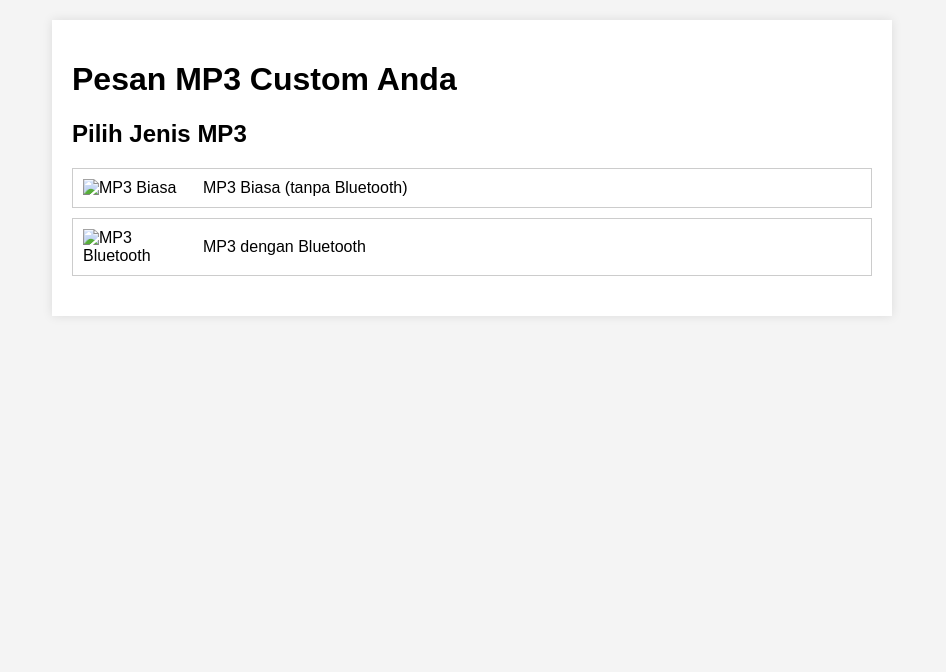
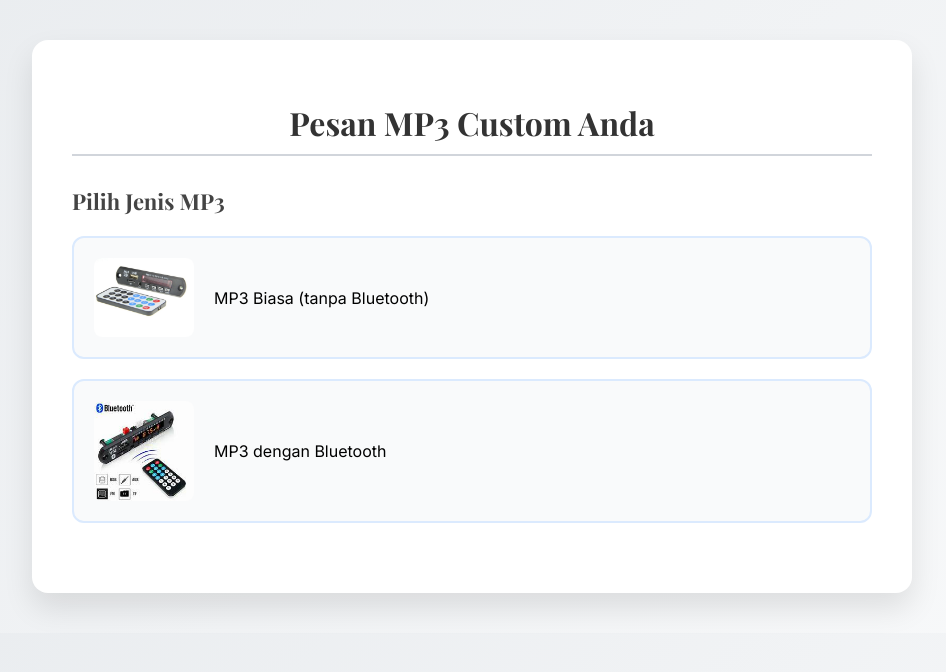
Before and after one commit to Ah51sdnbhd/A.H-5.1-shop, a plain HTML site: page index.html in a window 1280 px wide. Shown: the whole page, without its empty margins (168-1114 px from the left). Drawn offline with nearby package versions, Linux system fonts and the light colour scheme.

Commit message:
Update index.html

```diff
--- a/index.html
+++ b/index.html
@@ -3,59 +3,107 @@
 <head>
   <meta charset="UTF-8">
   <meta name="viewport" content="width=device-width, initial-scale=1">
-  <title>A.H 5.1 shop</title>
+  <title>A.H 5.1 Shop</title>
+  <!-- Tipografi elegan -->
+  <link href="https://fonts.googleapis.com/css2?family=Inter:wght@400;600&family=Playfair+Display:wght@700&display=swap" rel="stylesheet">
   <style>
+    /* Latar belakang dengan gradasi lembut */
     body {
-      font-family: Arial, sans-serif;
-      background-color: #f4f4f4;
+      font-family: 'Inter', sans-serif;
+      background: linear-gradient(135deg, #e9ecef, #f8f9fa);
       margin: 0;
-      padding: 20px;
+      padding: 40px 20px;
     }
+
+    /* Kontainer utama dengan bayang-bayang halus dan sudut lengkung */
     .container {
       max-width: 800px;
-      margin: 0 auto;
-      background: #fff;
+      margin: auto;
+      background: #ffffff;
+      padding: 40px;
+      border-radius: 16px;
+      box-shadow: 0 15px 30px rgba(0, 0, 0, 0.1);
+      transition: transform 0.3s ease;
+    }
+
+    .container:hover {
+      transform: translateY(-3px);
+    }
+
+    /* Tajuk utama dengan font Playfair Display */
+    h1 {
+      text-align: center;
+      color: #333;
+      font-family: 'Playfair Display', serif;
+      margin-bottom: 30px;
+      border-bottom: 2px solid #d1d5db;
+      padding-bottom: 10px;
+    }
+
+    .option-section {
+      margin: 30px 0;
+    }
+
+    .option-section h2 {
+      color: #444;
+      font-size: 22px;
+      margin-bottom: 20px;
+      font-family: 'Playfair Display', serif;
+    }
+
+    /* Gaya pilihan dengan animasi halus */
+    .option {
+      border: 2px solid #dbeafe;
       padding: 20px;
-      box-shadow: 0 0 10px rgba(0,0,0,0.1);
-    }
-    .option-section {
       margin-bottom: 20px;
-    }
-    .option-section h2 {
-      margin-top: 0;
-    }
-    .option {
-      border: 1px solid #ccc;
-      padding: 10px;
-      margin-bottom: 10px;
       display: flex;
       align-items: center;
       cursor: pointer;
-      transition: background-color 0.3s;
+      border-radius: 12px;
+      background: #f9fafb;
+      transition: transform 0.3s ease, background-color 0.3s ease, box-shadow 0.3s ease;
     }
+
     .option:hover {
-      background-color: #f0f0f0;
+      background-color: #e0f2fe;
+      transform: scale(1.02);
+      box-shadow: 0 5px 15px rgba(0, 0, 0, 0.08);
     }
+
     .option img {
       width: 100px;
       height: auto;
+      border-radius: 8px;
       margin-right: 20px;
     }
+
     .hidden {
       display: none;
     }
+
+    /* Butang dengan gradasi dan animasi hover */
     button {
-      background-color: #25D366;
+      background: linear-gradient(135deg, #2563eb, #1d4ed8);
       color: white;
       border: none;
-      padding: 10px 20px;
+      padding: 12px 24px;
       font-size: 16px;
       cursor: pointer;
-      border-radius: 5px;
-      margin-right: 10px;
+      border-radius: 8px;
+      transition: background 0.3s ease, transform 0.3s ease;
+      margin: 5px;
     }
+
     button:hover {
-      background-color: #1ebe5a;
+      background: linear-gradient(135deg, #1d4ed8, #2563eb);
+      transform: translateY(-2px);
+    }
+
+    /* Ringkasan pesanan dengan tipografi yang jelas */
+    #orderSummary {
+      font-size: 16px;
+      color: #333;
+      line-height: 1.6;
     }
   </style>
 </head>
@@ -67,11 +115,11 @@
     <div class="option-section" id="mp3Selection">
       <h2>Pilih Jenis MP3</h2>
       <div class="option" onclick="selectMP3('biasa')">
-        <img src="kit tanpa bluetooth.jpg" alt="MP3 Biasa">
+        <img src="kittanpabluetooth.jpg" alt="MP3 Biasa">
         <span>MP3 Biasa (tanpa Bluetooth)</span>
       </div>
       <div class="option" onclick="selectMP3('bluetooth')">
-        <img src="kit bluetooth.jpg" alt="MP3 Bluetooth">
+        <img src="kitbluetooth.jpg" alt="MP3 Bluetooth">
         <span>MP3 dengan Bluetooth</span>
       </div>
     </div>
@@ -83,20 +131,21 @@
       <button onclick="selectAmplifierOption('iya')">Iya</button>
     </div>
 
-    <!-- Pilihan Amplifier (satu opsi sahaja) -->
+    <!-- Pilihan Amplifier -->
     <div class="option-section hidden" id="amplifierSelection">
       <h2>Pilih Amplifier</h2>
       <div class="option" onclick="selectAmplifier('pam8403')">
-        <img src="placeholder.jpg" alt="Amplifier PAM 8403">
+        <img src="OIP.jpg" alt="Amplifier PAM 8403">
         <span>Amplifier PAM 8403</span>
       </div>
     </div>
 
-    <!-- Ringkasan Pesanan dan Butang WhatsApp -->
+    <!-- Ringkasan Pesanan -->
     <div class="option-section hidden" id="orderSection">
       <h2>Pesanan Anda</h2>
       <p id="orderSummary"></p>
-      <button onclick="submitOrder()">Buat Pesanan melalui WhatsApp</button>
+      <P><strong>box untuk tempat kit nya sudah dapat ya</strong></P>
+      <button onclick="submitOrder()">Buat Pesanan via WhatsApp</button>
     </div>
   </div>
 
@@ -107,14 +156,12 @@
       amplifier: ''
     };
 
-    // Pilihan jenis MP3
     function selectMP3(type) {
       order.mp3 = (type === 'biasa') ? 'MP3 Biasa (tanpa Bluetooth)' : 'MP3 dengan Bluetooth';
       document.getElementById('mp3Selection').classList.add('hidden');
       document.getElementById('amplifierQuestion').classList.remove('hidden');
     }
 
-    // Pilihan penggunaan amplifier
     function selectAmplifierOption(option) {
       order.amplifierUsed = (option === 'iya') ? 'Menggunakan Amplifier' : 'Tanpa Amplifier';
       document.getElementById('amplifierQuestion').classList.add('hidden');
@@ -126,7 +173,6 @@
       }
     }
 
-    // Pilihan amplifier yang dipilih
     function selectAmplifier(amplifier) {
       order.amplifier = 'Amplifier PAM 8403';
       document.getElementById('amplifierSelection').classList.add('hidden');
@@ -134,20 +180,16 @@
       document.getElementById('orderSection').classList.remove('hidden');
     }
 
-    // Kemas kini ringkasan pesanan
     function updateOrderSummary() {
-      let summary = `Jenis MP3: ${order.mp3}<br>`;
-      summary += `Amplifier: ${order.amplifierUsed}`;
+      let summary = `Jenis MP3: ${order.mp3}<br>Amplifier: ${order.amplifierUsed}`;
       if (order.amplifier) {
         summary += ` - ${order.amplifier}`;
       }
       document.getElementById('orderSummary').innerHTML = summary;
     }
 
-    // Hantar pesanan melalui WhatsApp
     function submitOrder() {
-      // Gantikan 'yourNumber' dengan nombor WhatsApp anda dalam format antarabangsa, contohnya 6281234567890
-      let whatsappNumber = 'yourNumber';
+      let whatsappNumber = '6287760785587';
       let message = `Halo, saya ingin memesan:%0A- Jenis MP3: ${order.mp3}%0A- ${order.amplifierUsed}`;
       if (order.amplifier) {
         message += ` (${order.amplifier})`;
```
